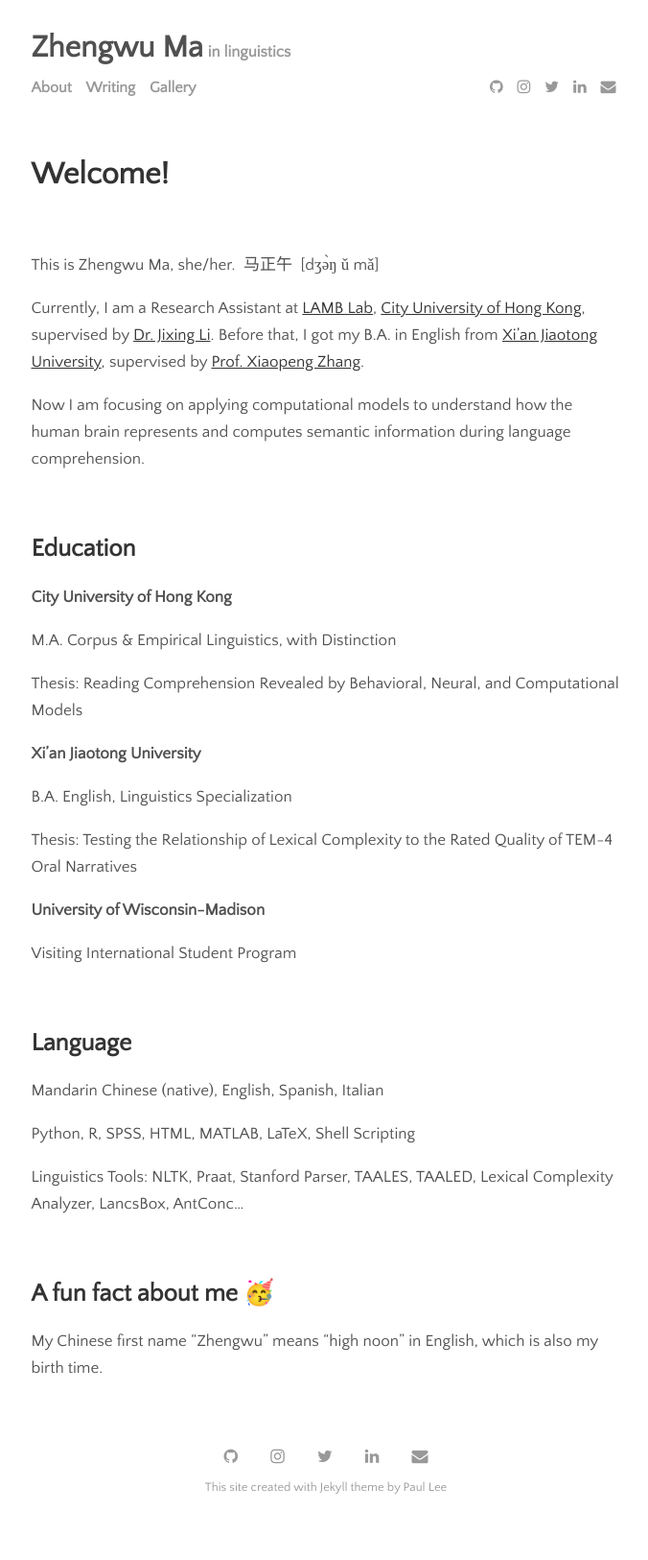
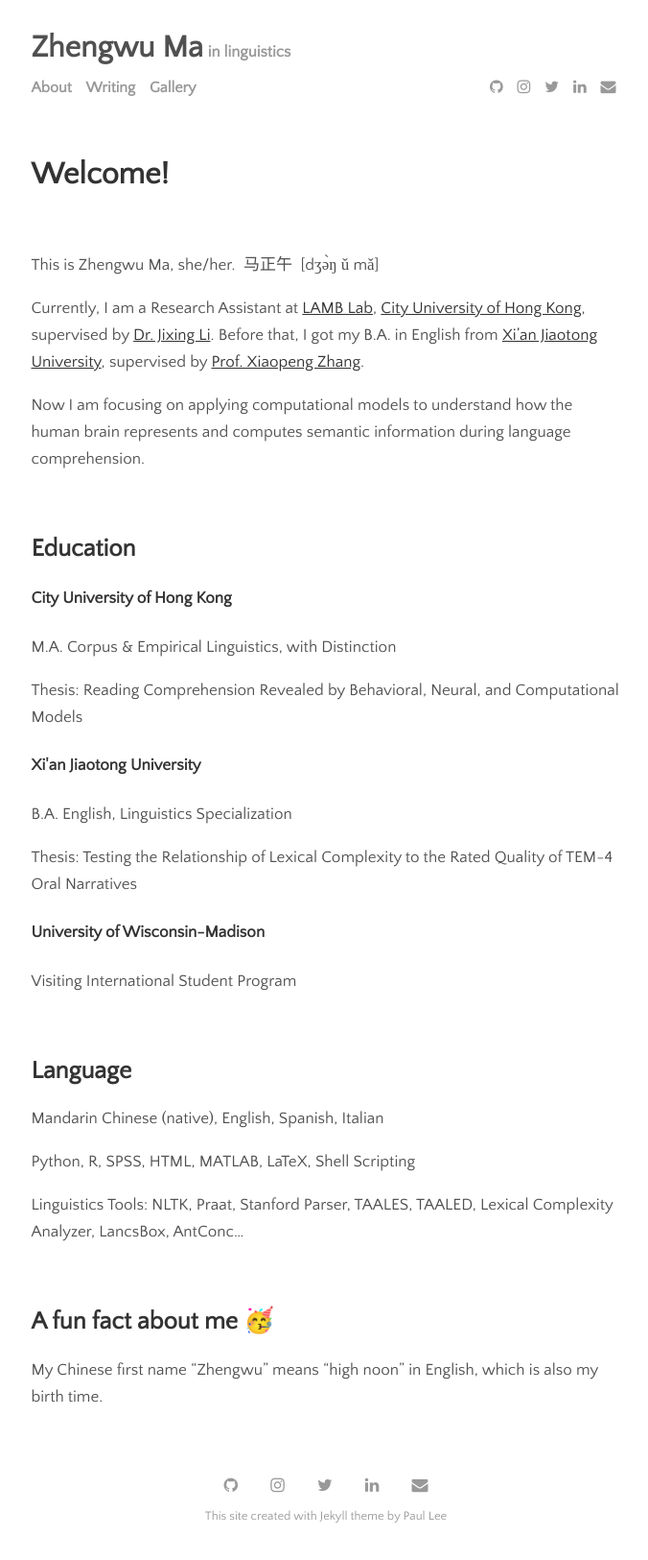
Before and after one commit to zhengwuma/zhengwuma.github.io, a Jekyll site: the page built from menu/about.md, in a window 1280 px wide. Shown: the whole page at 96% size, without its empty margins (300-976 px from the left). Built offline with Jekyll 4.4.1, drawn with Linux system fonts in a browser that asks for light colours; before the commit the page ends 1595 px from its top, so only the background shows below that.

```diff
--- a/menu/about.md
+++ b/menu/about.md
@@ -15,19 +15,19 @@ Now I am focusing on applying computational models to understand how the human b
 
 ## Education
 
-<b> City University of Hong Kong </b>
+<h4> City University of Hong Kong </h4>
 
   M.A. Corpus & Empirical Linguistics, with Distinction
 
   Thesis: Reading Comprehension Revealed by Behavioral, Neural, and Computational Models
 
-<b> Xi'an Jiaotong University </b>
+<h4> Xi'an Jiaotong University </h4>
 
   B.A. English, Linguistics Specialization
 
   Thesis: Testing the Relationship of Lexical Complexity to the Rated Quality of TEM-4 Oral Narratives
 
-<b> University of Wisconsin-Madison </b>
+<h4> University of Wisconsin-Madison </h4>
 
   Visiting International Student Program
 
```
